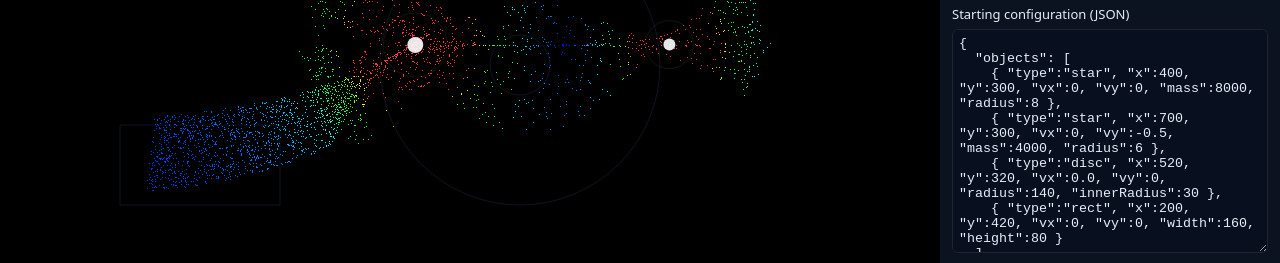
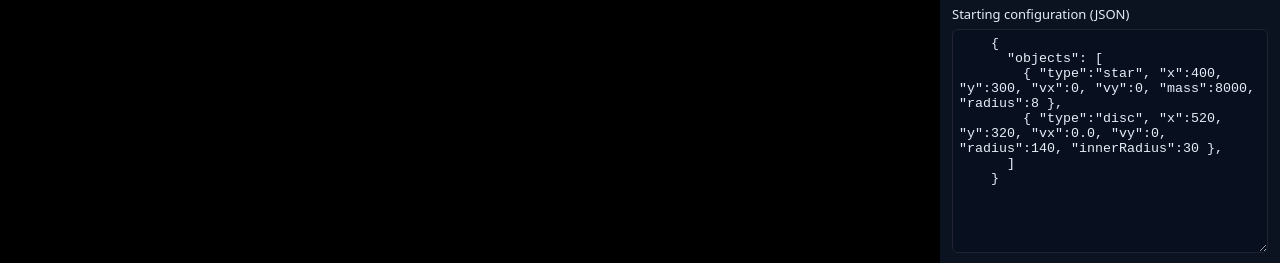
Before and after one commit to absolutdiabolique/absolutdiabolique.github.io, a plain HTML site: page dustsim/index.html in a window 1280 px wide. Shown: the part 255-518 px from the top of the page. Drawn offline with Linux system fonts and the light colour scheme; animation ran at ten frames a second.

Commit message:
Update index.html

```diff
--- a/dustsim/index.html
+++ b/dustsim/index.html
@@ -54,14 +54,14 @@
     </div>
 
     <label>Starting configuration (JSON)</label>
-    <textarea id="json" rows="14">{
-  "objects": [
-    { "type":"star", "x":400, "y":300, "vx":0, "vy":0, "mass":8000, "radius":8 },
-    { "type":"star", "x":700, "y":300, "vx":0, "vy":-0.5, "mass":4000, "radius":6 },
-    { "type":"disc", "x":520, "y":320, "vx":0.0, "vy":0, "radius":140, "innerRadius":30 },
-    { "type":"rect", "x":200, "y":420, "vx":0, "vy":0, "width":160, "height":80 }
-  ]
-}</textarea>
+    <textarea id="json" rows="14">
+    {
+      "objects": [
+        { "type":"star", "x":400, "y":300, "vx":0, "vy":0, "mass":8000, "radius":8 },
+        { "type":"disc", "x":520, "y":320, "vx":0.0, "vy":0, "radius":140, "innerRadius":30 },
+      ]
+    }
+    </textarea>
 
     <div style="margin-top:8px" class="row">
       <button id="apply">Apply JSON</button>
```
